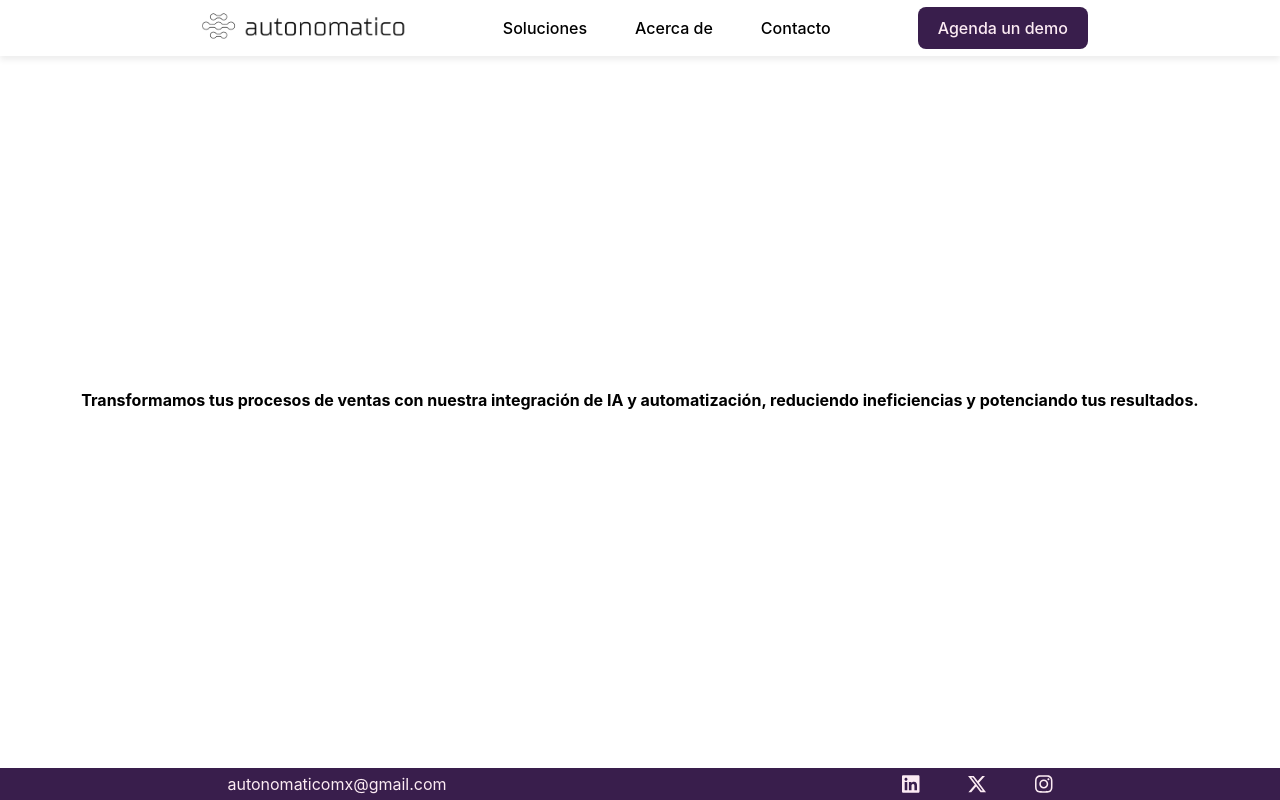
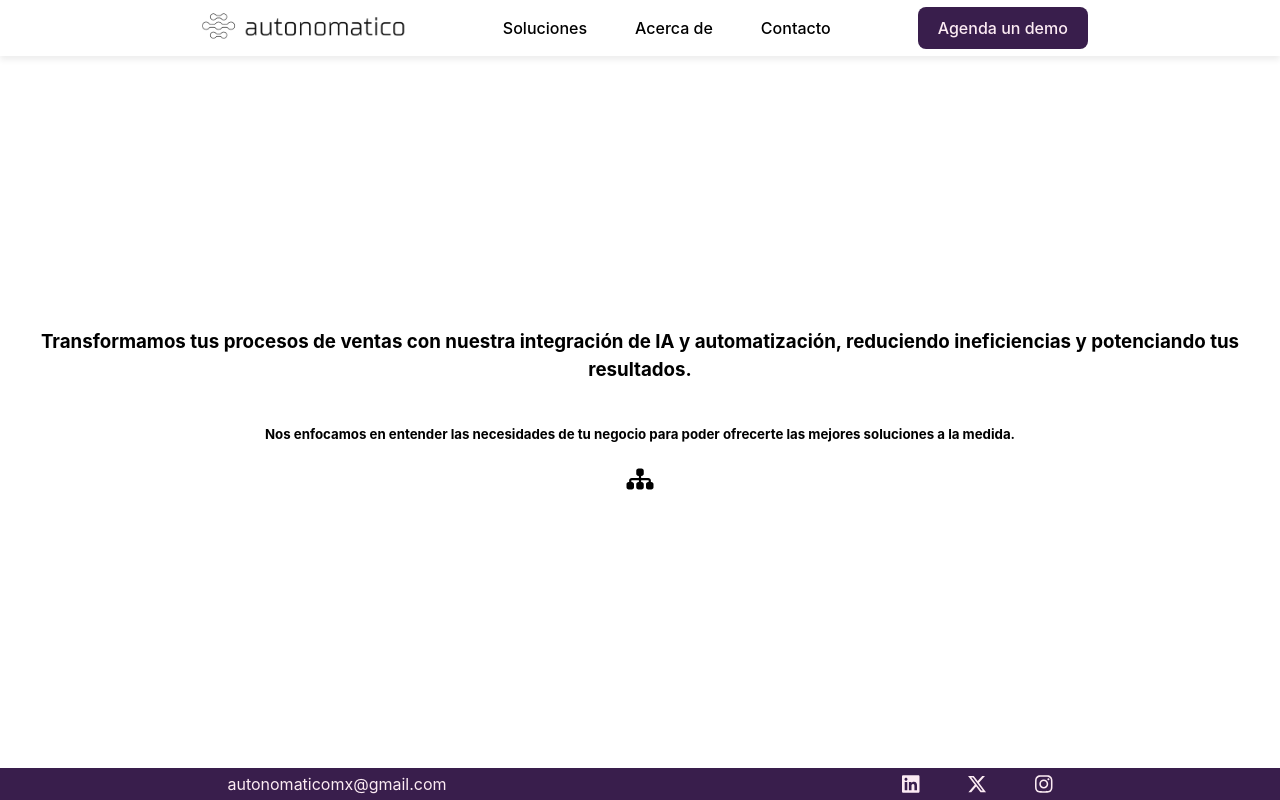
Before and after one commit to emiliomarcos/AAA, a React (Vite) app: page /acercade in a window 1280 px wide. Built offline with nearby package versions, Linux system fonts and the light colour scheme.

Commit message:
improve about info

```diff
--- a/src/Components/About/About.css
+++ b/src/Components/About/About.css
@@ -0,0 +1,4 @@
+.about {
+  display: flex;
+  flex-direction: column;
+}
--- a/src/Components/About/About.tsx
+++ b/src/Components/About/About.tsx
@@ -1,7 +1,13 @@
+import { FontAwesomeIcon } from '@fortawesome/react-fontawesome'
+import { faSitemap } from '@fortawesome/free-solid-svg-icons'
 import './About.css'
 
 export default function About() {
   return (
-    <h4>Transformamos tus procesos de ventas con nuestra integración de IA y automatización, reduciendo ineficiencias y potenciando tus resultados.</h4>
+    <div className='about'>
+      <h3>Transformamos tus procesos de ventas con nuestra integración de IA y automatización, reduciendo ineficiencias y potenciando tus resultados.</h3>
+      <h5>Nos enfocamos en entender las necesidades de tu negocio para poder ofrecerte las mejores soluciones a la medida.</h5>
+      <FontAwesomeIcon icon={faSitemap} size='xl'/>
+    </div>
   )
 }
```
